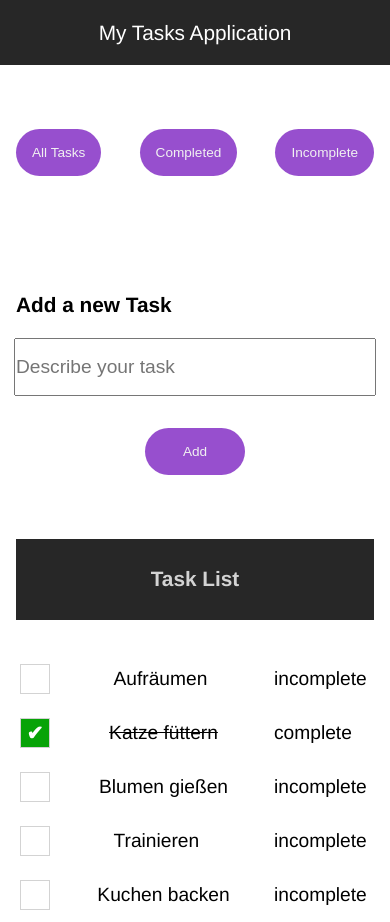
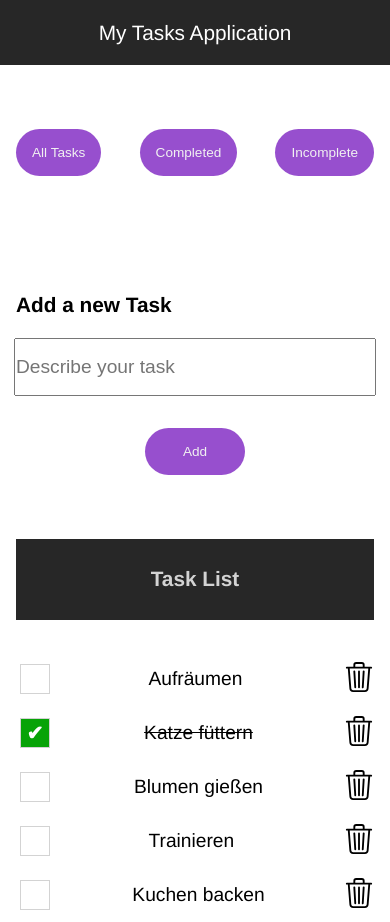
Before and after one commit to Jacques1988/myTasks_e, an Angular app: page / in a window 390 px wide. Built offline with nearby package versions, Linux system fonts and the light colour scheme.

Commit message:
update createTask in Service

```diff
--- a/src/app/new-task/new-task.component.html
+++ b/src/app/new-task/new-task.component.html
@@ -1,7 +1,7 @@
 <div class="container">
     <h3 class="teaser">Add a new Task</h3>
     <div class="input-container">
-        <input class="task-input" type="text" placeholder="Describe your task">
-        <button class="custom-btn">Add</button>
+        <input #inputTaskField class="task-input" type="text" placeholder="Describe your task">
+        <button (click)="addTask()" class="custom-btn">Add</button>
     </div>
 </div>
--- a/src/app/new-task/new-task.component.ts
+++ b/src/app/new-task/new-task.component.ts
@@ -1,4 +1,5 @@
-import { Component } from '@angular/core';
+import { Component, ElementRef, viewChild, inject } from '@angular/core';
+import { TasksService } from '../services/tasks.service';
 
 @Component({
   selector: 'app-new-task',
@@ -7,5 +8,11 @@
   styleUrl: './new-task.component.css'
 })
 export class NewTaskComponent {
+  taskService = inject(TasksService)
+  inputReference = viewChild<ElementRef<HTMLInputElement>>('inputTaskField')
 
+  addTask(){
+    let taskValue = this.inputReference()!.nativeElement.value
+    this.taskService.createTask(taskValue)
+  }
 }
--- a/src/app/services/tasks.service.ts
+++ b/src/app/services/tasks.service.ts
@@ -13,6 +13,16 @@
     return this.tasks;
   }
 
+  createTask(task: string){
+    const newTask = {
+      id: this.tasks.length +1,
+      task: task,
+      status: 'incomplete',
+      checked: false
+    }
+    this.tasks.push(newTask)
+  }
+
   updateTask(updatedTask: Task) {
     let taskIndex = this.tasks.findIndex(
       (task: Task) => task.id === updatedTask.id
@@ -20,4 +30,9 @@
     this.tasks.splice(taskIndex, 1);
     this.tasks.splice(taskIndex, 0, updatedTask);
   }
+
+  deleteTask(deleteTask: Task){
+    let taskIndex = this.tasks.findIndex((task : Task) => task.id === deleteTask.id)
+    this.tasks.splice(taskIndex, 1)
+  }
 }
--- a/src/app/task-list/task-item/task-item.component.css
+++ b/src/app/task-list/task-item/task-item.component.css
@@ -53,4 +53,15 @@
     .list-group-element{
         justify-content: space-between;
     }
+
+    .delete-button{
+        min-width:unset;
+    }
 }
+
+@media (max-width:480px){
+    .status-text{
+        display:none;
+    }
+
+}
--- a/src/app/task-list/task-item/task-item.component.html
+++ b/src/app/task-list/task-item/task-item.component.html
@@ -1,5 +1,10 @@
 <li class="list-group-element">
     <input [checked]="task().checked" type="checkbox" (change)="toggleStatus()">
     <span [ngClass]="{'text-stroked': task().checked}" class="task-text">{{task().task}}</span>
-    <span class="task-text">{{task().status}}</span>
+    <span class="task-text status-text">{{task().status}}</span>
+    <span (click)="onDelete()" class="delete-button">
+        <svg width="30" height="30" fill="currentColor" class="bi bi-trash3" viewBox="0 0 16 16">
+            <path d="M6.5 1h3a.5.5 0 0 1 .5.5v1H6v-1a.5.5 0 0 1 .5-.5M11 2.5v-1A1.5 1.5 0 0 0 9.5 0h-3A1.5 1.5 0 0 0 5 1.5v1H1.5a.5.5 0 0 0 0 1h.538l.853 10.66A2 2 0 0 0 4.885 16h6.23a2 2 0 0 0 1.994-1.84l.853-10.66h.538a.5.5 0 0 0 0-1zm1.958 1-.846 10.58a1 1 0 0 1-.997.92h-6.23a1 1 0 0 1-.997-.92L3.042 3.5zm-7.487 1a.5.5 0 0 1 .528.47l.5 8.5a.5.5 0 0 1-.998.06L5 5.03a.5.5 0 0 1 .47-.53Zm5.058 0a.5.5 0 0 1 .47.53l-.5 8.5a.5.5 0 1 1-.998-.06l.5-8.5a.5.5 0 0 1 .528-.47M8 4.5a.5.5 0 0 1 .5.5v8.5a.5.5 0 0 1-1 0V5a.5.5 0 0 1 .5-.5"/>
+          </svg>
+    </span>
 </li>
--- a/src/app/task-list/task-item/task-item.component.ts
+++ b/src/app/task-list/task-item/task-item.component.ts
@@ -11,6 +11,7 @@
 export class TaskItemComponent {
  task = input.required<Task>()
  updateTaskEvent = output()
+ onDeleteTaskEvent = output()
 
  toggleStatus(){
   this.task().checked = !this.task().checked
@@ -22,4 +23,8 @@
  updateStatus(){
   this.updateTaskEvent.emit()
  }
+
+ onDelete(){
+  this.onDeleteTaskEvent.emit()
+ }
 }
--- a/src/app/task-list/task-list.component.html
+++ b/src/app/task-list/task-list.component.html
@@ -6,7 +6,7 @@
         <ul class="list-group">
             @if(tasks){
                 @for(task of tasks; track task.id){
-                    <app-task-item [task]="task" (updateTaskEvent)="updateTask(task)"></app-task-item>
+                    <app-task-item [task]="task" (updateTaskEvent)="updateTask(task)" (onDeleteTaskEvent)="deleteTask(task)"></app-task-item>
                 }
             }
         </ul>
--- a/src/app/task-list/task-list.component.ts
+++ b/src/app/task-list/task-list.component.ts
@@ -16,4 +16,8 @@
   updateTask(task: Task) {
     this.taskService.updateTask(task);
   }
+
+  deleteTask(task: Task){
+    this.taskService.deleteTask(task)
+  }
 }
```
